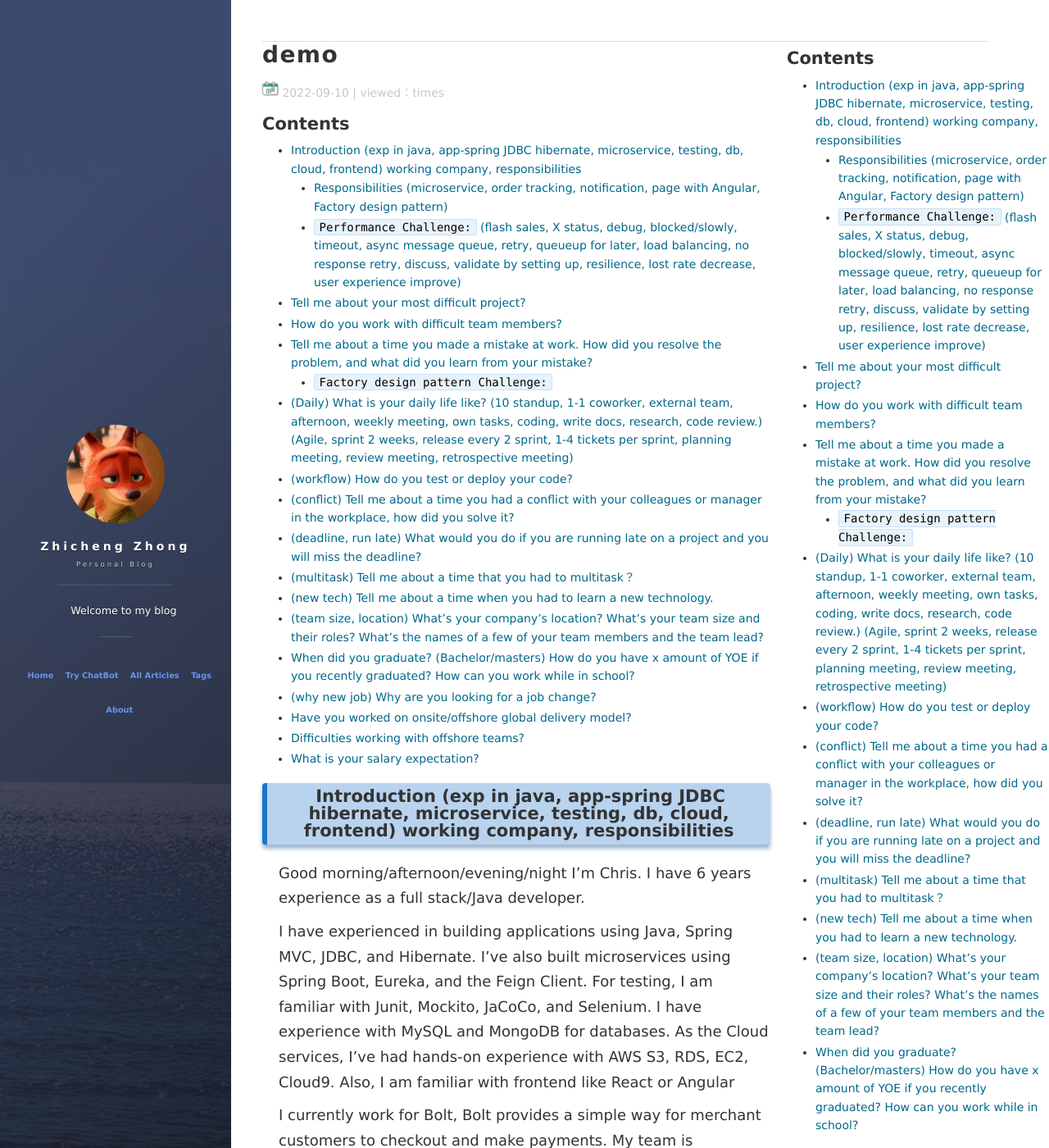
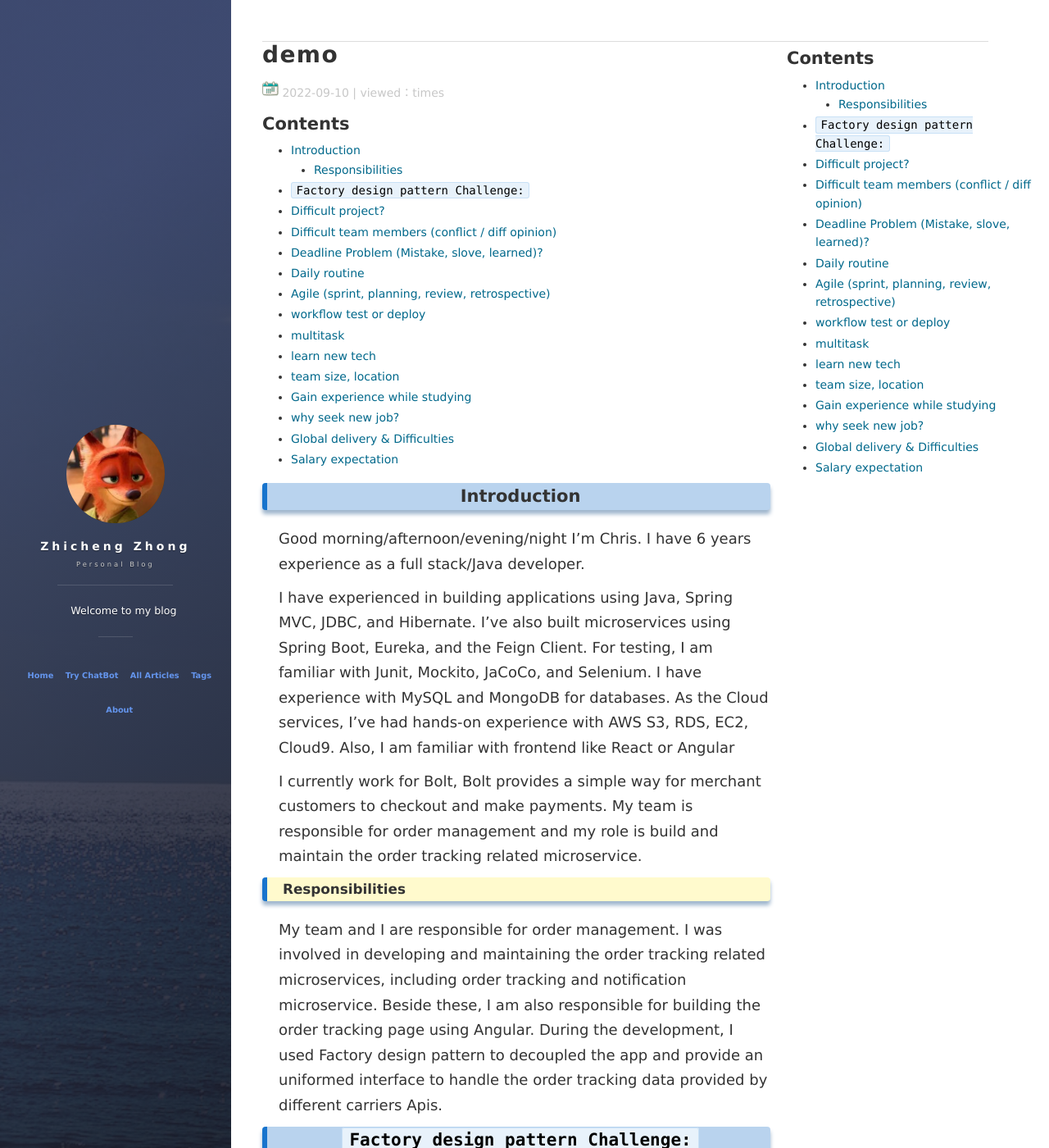
Before and after one commit to ChrisZZhong/chriszzhong.github.io, a Jekyll site: the page built from _posts/2022-09-10-demo.md, in a window 1280 px wide and 1400 px high. Shown: the whole window at 82% size. Built offline with Jekyll 4.4.1, drawn with Linux system fonts in a browser that asks for light colours; nearby versions of some CDN libraries; comment, search, counter and statistics services are not loaded; some of the changed text lies outside the part shown.

Commit message:
update demo

```diff
--- a/_posts/2022-09-10-script.md
+++ b/_posts/2022-09-10-demo.md
@@ -6,7 +6,7 @@
 tag: script demo
 ---
 
-## Introduction (exp in java, app-spring JDBC hibernate, microservice, testing, db, cloud, frontend) working company, responsibilities
+## Introduction
 
 Good morning/afternoon/evening/night
 I’m Chris. I have 6 years experience as a full stack/Java developer.
@@ -17,25 +17,19 @@
 
 I currently work for Bolt, Bolt provides a simple way for merchant customers to checkout and make payments. My team is responsible for order management and my role is build and maintain the order tracking related microservice.
 
-### Responsibilities (microservice, order tracking, notification, page with Angular, Factory design pattern)
+### Responsibilities
 
 My team and I are responsible for order management. I was involved in developing and maintaining the order tracking related microservices, including order tracking and notification microservice. Beside these, I am also responsible for building the order tracking page using Angular. During the development, I used Factory design pattern to decoupled the app and provide an uniformed interface to handle the order tracking data provided by different carriers Apis.
 
-### `Performance Challenge:` (flash sales, X status, debug, blocked/slowly, timeout, async message queue, retry, queueup for later, load balancing, no response retry, discuss, validate by setting up, resilience, lost rate decrease, user experience improve)
+## `Factory design pattern Challenge:`
 
-When `Seasonal offers` come, like `flash sales`, sometimes customers can not `see their status after placing` the order, this is a damage to the user experience.
+Initially, the code for managing carrier data was hard-coded. But as the company grew, we encountered a challenge – each carrier had its own distinctive data format. This led to a situation where the data logic layer of our service became tightly coupled and it is hard to maintain the code.
 
-To address this problem, I `debugged` the logs. We found that when we send many requests to external carrier api in a short time (like above 200), some of the requests were blocked or got responses around 3-5s, generally it will respond within 1s. After searching, this may be due to their `Api protection mechanism`.
+To tackle this challenge, I used the factory design pattern to create a Factory class. It encapsulates the logic for creating carrier data handlers. Each data handler is responsible for handling one carrier api and processing the data. The Factory class will choose the handler class according to the carrier information provided.
 
-To solve this problem, I did thorough research and analyzed potential approaches. I considered solutions like `timeout` and showing some error message, but this approach still degrades the user experience.
+After that, when we need to support a new carrier, I will create a new data handler class and extend the handler interface. Then update the Factory to include the new handler. With this, the business logic is decoupled, Each handler can be tested independently.It improves the maintainability and testability of the service.
 
-I also looked at how other organizations were handling similar challenges. I found that Async processing using `message queue` and the retry mechanism were also a good solution here to deal with it. When the carrier service responds slowly or the requests are blocked, instead of using timeout, we can `queue up` the request for later processing and show on frontend due to the line busy, please wait for 5-10s, and this is also good for `load balancing`. When processing requests in a queue, if still no response, we will resend the request.
-
-I discussed with other team members to `gather some opinions`. To `validate` this I set up a simplified service that demonstrated how queuing requests can improve the application `resilience`. After that I solved this problem by using kafka.
-
-From then, the lost rate of the requests decreased significantly and it improved the user experience
-
-## Tell me about your most difficult project?
+## Difficult project?
 
 In my recent project at Bolt, I am responsible for order tracking related microservices, when Seasonal offers come, like flash sales, sometimes customers report that they can not see their status after placing the order, this is a damage to the user experience.
 
@@ -49,7 +43,7 @@
 
 From then, We rarely received reports about that and it improved the user experience.
 
-## How do you work with difficult team members?
+## Difficult team members (conflict / diff opinion)
 
 I haven't experienced working with difficult team members but sometimes we hold different opinions about things. In my recent project at Bolt, there was a time I had a difference of opinion with one of my colleagues over the choice of a message broker for our order tracking service.
 
@@ -61,7 +55,7 @@
 
 Instead of being stubborn about my viewpoint, I chose to use kafka which efficiently handled the messages and enhanced the overall performance of our application.
 
-## Tell me about a time you made a mistake at work. How did you resolve the problem, and what did you learn from your mistake?
+## Deadline Problem (Mistake, slove, learned)?
 
 This thing rarely happens to me. But in my recent project at Bolt, there was a time I almost missed the deadline, I had a ticket to fix a critical bug in order tracking service, and while I was in the middle of debugging, I met a roadblock, something wrong with the Api of my service. Fortunately we have been paying close attention to the logs, this helps a lot to narrow down the scope. To figure out what happened, I debugged the logs of the service carefully to make sure other functions in my services worked fine and finally found that the order history service (which another coworker was responsible for) crashed unexpectedly, I could not get the result I wanted. At that point, I realized that the downtime could significantly delay my progress.
 
@@ -71,46 +65,21 @@
 
 In this incident, What I took away was the importance of good communication and logs. A good log can help us narrow down the scope of the problem quickly. Keeping everyone in the loop, collaborating with my teammate to estimate the recovery time and discuss the solutions also contributes a lot.
 
-### `Factory design pattern Challenge:`
-
-Initially, the code for managing carrier data was hard-coded. But as the company grew, we encountered a challenge – each carrier had its own distinctive data format. This led to a situation where the data logic layer of our service became tightly coupled and it is hard to maintain the code.
-
-To tackle this challenge, I used the factory design pattern to create a Factory class. It encapsulates the logic for creating carrier data handlers. Each data handler is responsible for handling one carrier api and processing the data. The Factory class will choose the handler class according to the carrier information provided.
-
-After that, when we need to support a new carrier, I will create a new data handler class and extend the handler interface. Then update the Factory to include the new handler. With this, the business logic is decoupled, Each handler can be tested independently.It improves the maintainability and testability of the service.
-
-## (Daily) What is your daily life like? (10 standup, 1-1 coworker, external team, afternoon, weekly meeting, own tasks, coding, write docs, research, code review.) (Agile, sprint 2 weeks, release every 2 sprint, 1-4 tickets per sprint, planning meeting, review meeting, retrospective meeting)
+## Daily routine
 
 We hold daily standard meetings at 10 am, and after that we may have some one-on-one meetings with coworkers or with the external team in the afternoon. At other times, I am working on my own tasks, like coding, write docs, or do some research and code review. Also there will be the weekly meeting on Thursday afternoon.
 
-**(only say when asked about Agile)**
+## Agile (sprint, planning, review, retrospective)
+
 We work in Agile, we have a sprint every two weeks and we release a new version every two sprint. Generally I got 1-4 tickets per sprint depending on the sprint size. We hold planning meetings ahead of each sprint and review meetings at the end of each sprint. After each quarter around three months, we have retrospective meeting to discuss the following sprints and the goals for the next quarter.
 
-## (workflow) How do you test or deploy your code?
+## workflow test or deploy
 
 I am responsible for unit tests, and I will run the test to achieve 90% code coverage. For other tests like integration tests or API tests, we have a CI/CD pipeline, which will run other tests automatically (this is provided by the QA team). After making sure the unit test passed, I will commit the code to my branch (it will trigger the automation tests, this is handled by the devops team, we use Jenkins, Docker, AWS EKS for the CI/CD pipeline) After passing the test, I will create a pull request. Then I will ask my team members to review my code and merge the code to the master branch.
 
 After several commits, we will release the new version to the production environment.
 
-## (conflict) Tell me about a time you had a conflict with your colleagues or manager in the workplace, how did you solve it?
-
-In a recent project, I had a difference of opinion with my manager over the `choice of a message broker` for our order tracking service. Initially, I proposed using `AWS (SQS)` because it seemed like a `convenient` option given our existing `infrastructure` on AWS. However, my manager suggested using `Kafka` instead.
-
-To address this conflict, I scheduled a one-on-one meeting with my manager to discuss our viewpoints. During the meeting, I explained why I preferred AWS SQS, emphasizing its `compatibility` with our current cloud services, like RDS and S3. I argued that even using kafka, we still need to deploy it somewhere.
-
-My manager, on the other hand, was concerned about the potential risk of vendor lock-in. They made a valid point about the potential risks of relying solely on AWS, especially if some day aws goes down. He believed that using Kafka offered more flexibility for future migrations, such as using GCP.
-
-It became clear that we considered from different perspectives. I know the importance of consider things on higher level. Instead of being stubborn about my viewpoint, I chose to use kafka.
-
-## (deadline, run late) What would you do if you are running late on a project and you will miss the deadline?
-
-This thing rarely happens to me. But there was a time, I had a ticket to fix a critical bug, and while I was in the middle of debugging, another essential service that I depended on crushed unexpectedly. At that point, I realized that the downtime of this service could significantly delay my progress.
-
-So, I reported the situation to my manager. At the same time, I reached out to the coworker responsible for that service. I explained the urgency of the situation, and inquired about the expected recovery time. In the end, after discussed with my manager and collaborating with the coworker, we decided to reschedule the estimated time for the ticket.
-
-Luckily, the server recoverd next day, there was no significant impact on business, and I was able to complete the ticket on time.
-
-## (multitask) Tell me about a time that you had to multitask？
+## multitask
 
 When I had several features to implement and deploy within a short time, while handling an urgent issue in the production environment and coordinating with my coworkers to discuss business requirements.
 
@@ -122,7 +91,7 @@
 
 By gradually working on that, I've found that I can handle multiple tasks and finish them with high quality.
 
-## (new tech) Tell me about a time when you had to learn a new technology.
+## learn new tech
 
 For frontend, I am initially using HTML and CSS, JSTL stuff (the traditional webpage). At Bolt, we use Angular for frontend, so this is an exciting opportunity for me to learn a new frontend tech.
 
@@ -132,26 +101,24 @@
 
 After that, I summarized the key concepts and the basic structure of Angular. By applying Routers and Router Guard, create reusable components, and use services to handle the api calls, I successfully completed the order tracking page using Angular.
 
-## (team size, location) What’s your company’s location? What’s your team size and their roles? What’s the names of a few of your team members and the team lead?
+## team size, location
 
 My company is located in San Francisco, I am working remotely. My team has 9 people, 3 full stack, 3 backend, 2 testing and 1 devops. Shi(Ricky) Yan, Brennan, Paul is the team lead
 
-## When did you graduate? (Bachelor/masters) How do you have x amount of YOE if you recently graduated? How can you work while in school?
+## Gain experience while studying
 
 I graduated this year. My colleague has the policy to allow us to work while taking the degree. My career goal is to become a software engineer, and I realized that many of the courses I was taking in school were outdated or not directly relevant to the industry. So, I decided to work while completing my degree.
 
-## (why new job) Why are you looking for a job change?
+## why seek new job?
 
 Currently my project is about to end, and I am looking for a new opportunity to further develop my skills and experience. I'm eager to take on new challenges and work in a different environment.
 
-## Have you worked on onsite/offshore global delivery model?
+## Global delivery & Difficulties
 
 Yes, I have, previously we needed to have weekly meetings with offshore teams in China at night, to bridge the gap between teams, ensuring everyone was on the same page. The important thing is to communicate effectively.
 
-## Difficulties working with offshore teams?
-
 Working with offshore teams can be challenging. The time difference can make it difficult to communicate effectively. Also, the cultural differences can lead to misunderstandings.
 
-## What is your salary expectation?
+## Salary expectation
 
 I am not authorized to discuss the rate, and tell the vendor to contact your employer for that
```
